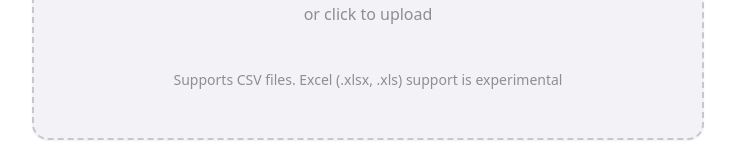
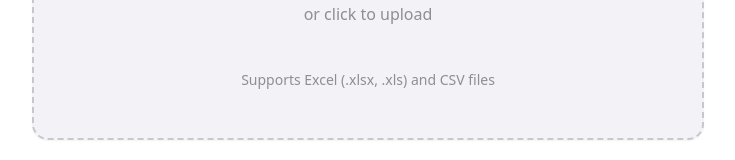
Before and after one commit to catsandsoup/pathologyproweb, a React (Vite) app: page / in a window 1280 px wide. Shown: the part 384-544 px from the top of the page, without its empty margins (272-1007 px from the left). Built offline with nearby package versions, Linux system fonts and the light colour scheme; what @react-pdf/renderer would draw is missing.

Commit message:
Reverted to edit 66c2f694-c460-4d8b-84d9-7e691f266791: "Fix white screen issue on file upload
Investigate root cause of the white screen issue when uploading Excel files. Provide guidance on steps to identify the problem and suggest ways to offer assistance.
[skip gpt_engineer]"

```diff
--- a/src/components/FileUpload.tsx
+++ b/src/components/FileUpload.tsx
@@ -1,3 +1,4 @@
+
 import React from 'react';
 import { Upload } from 'lucide-react';
 import { FileUploadProps } from '@/types/blood-test';
@@ -73,7 +74,7 @@ export const FileUpload: React.FC<FileUploadProps> = ({ onFileUpload }) => {
             </p>
             <div className="pt-8 flex items-center justify-center space-x-2">
               <p className="text-sm text-[#8E8E93]">
-                Supports CSV files. Excel (.xlsx, .xls) support is experimental
+                Supports Excel (.xlsx, .xls) and CSV files
               </p>
             </div>
           </div>
```
